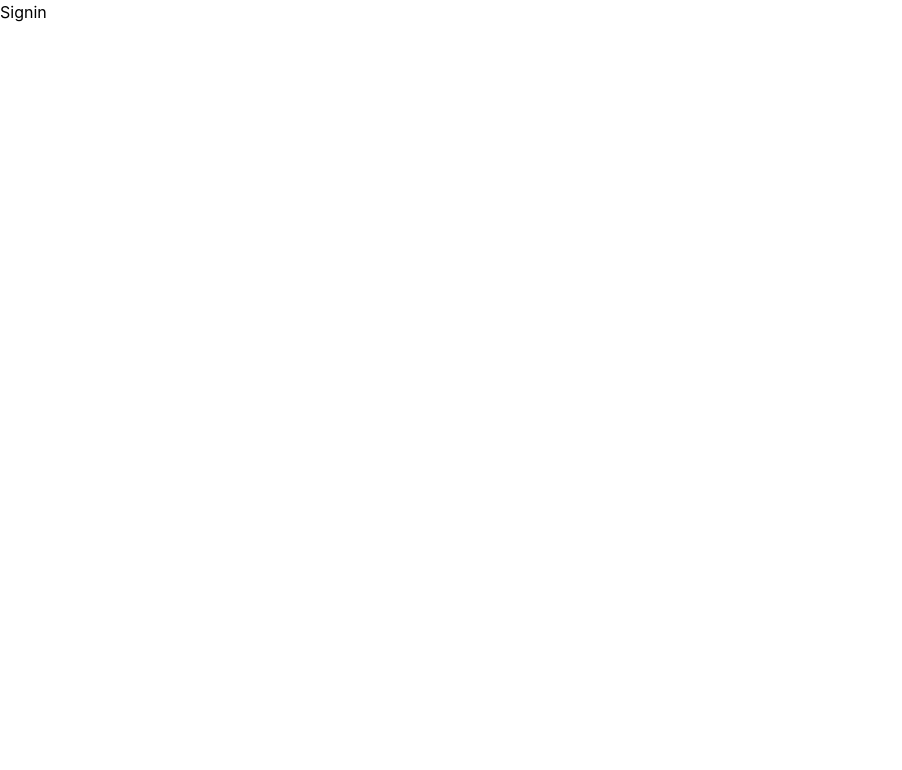
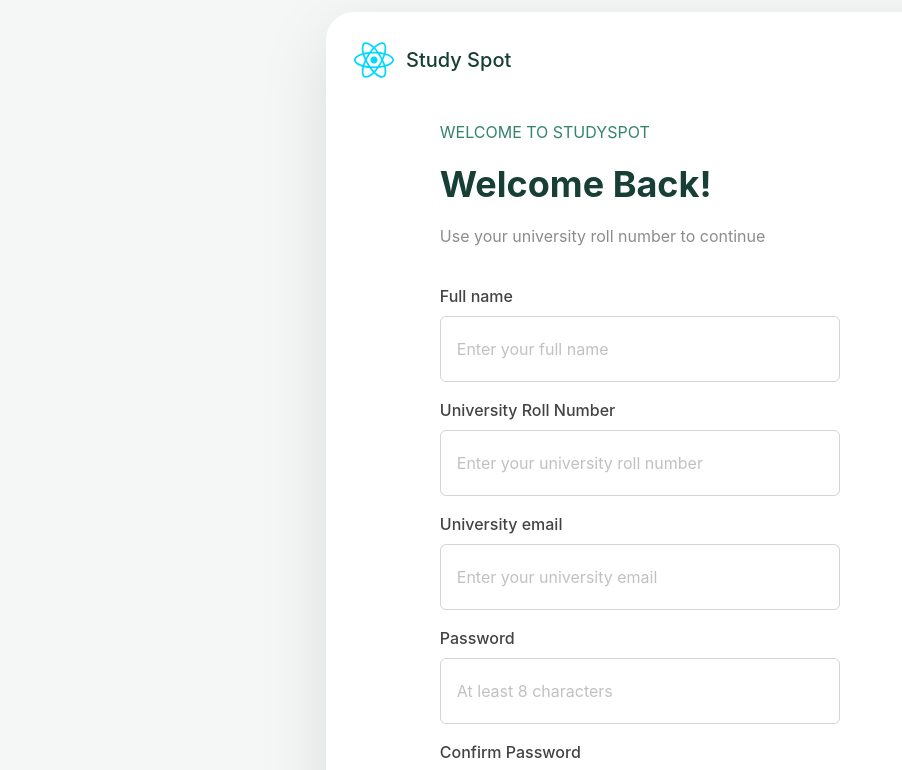
Before and after one commit to laxitlall/SLA, a React app in the folder frontend/: page /signup in a window 1280 px wide. Shown: the top 770 px of the page, without its empty margins (0-902 px from the left). Built offline with nearby package versions, Linux system fonts and the light colour scheme; the HTML template or start-up script is replaced by a standard one.

Commit message:
Modified SignUp Page

```diff
--- a/frontend/src/pages/Signup.jsx
+++ b/frontend/src/pages/Signup.jsx
@@ -3,6 +3,46 @@ import { Link } from "react-router";
 
 export default function Signup() {
     return (
-        <>Signin</>
+        <main className="min-h-screen bg-whitefont p-3">
+                       <div className='mx-auto grid min-h-[95vh] max-w-[50%] overflow-hidden rounded-[28px] bg-white shadow-[0_20px_70px_rgba(21,20,20,0.1)]'>
+                          <section className='flex flex-col p-7 items-center'>
+                            <div className='self-start flex gap-3 items-center'>
+                              <img className='w-10 h-10' src={reactLogo} alt="logo"/>
+                              <span className='text-xl font-medium text-greenfont'>Study Spot</span>
+                            </div>
+                            <div className='flex flex-col py-10 w-[70%]'>
+                              <div className='pb-5 text-lightgreenfont'>WELCOME TO STUDYSPOT</div>
+                              <h1 className='text-4xl font-bold text-greenfont pb-5'>Welcome Back!</h1>
+                              <div className='text-grayfont'>Use your university roll number to continue</div>
+                              <form className='flex flex-col gap-4 mt-9'>
+                                <div className='flex flex-col gap-2'>
+                                    <label className='font-medium text-[#434343]'>Full name</label>
+                                    <input type="text" placeholder="Enter your full name" className='text-[#838383] border border-gray-300 rounded-md py-5 px-4' />
+                                </div>
+                                <div className='flex flex-col gap-2'>
+                                    <label className='font-medium text-[#434343]'>University Roll Number</label>
+                                    <input type="text" placeholder="Enter your university roll number" className='text-[#838383] border border-gray-300 rounded-md py-5 px-4' />
+                                </div>
+                                <div className='flex flex-col gap-2'>
+                                    <label className='font-medium text-[#434343]'>University email</label>
+                                    <input type="email" placeholder="Enter your university email" className='text-[#838383] border border-gray-300 rounded-md py-5 px-4' />
+                                </div>
+                                <div className='flex flex-col gap-2'>
+                                    <label className='font-medium text-[#434343]'>Password</label>
+                                    <input type="password" placeholder="At least 8 characters" className='text-[#838383] border border-gray-300 rounded-md py-5 px-4' />
+                                </div>
+                                <div className='flex flex-col gap-2'>
+                                    <label className='font-medium text-[#434343]'>Confirm Password</label>
+                                    <input type="password" placeholder="Confirm your password" className='text-[#838383] border border-gray-300 rounded-md py-5 px-4' />
+                                </div>
+                                <button className='flex justify-center bg-[#174c3f] rounded-[10px] text-whitefont px-6 py-5 shadow-[0_20px_70px_rgba(23,76,63,0.15)]'>
+                                    <span className='text-whitefont font-bold'>Create my account</span>
+                                </button>
+                                <Link to="/" className='text-center text-[#636363] font-medium'>Back to all options</Link>
+                              </form>
+                            </div>
+                          </section>
+                       </div>
+                    </main>
     )
 }
```
Also changed, not shown: 1 other file (tests, documents, lock files or other folders).
